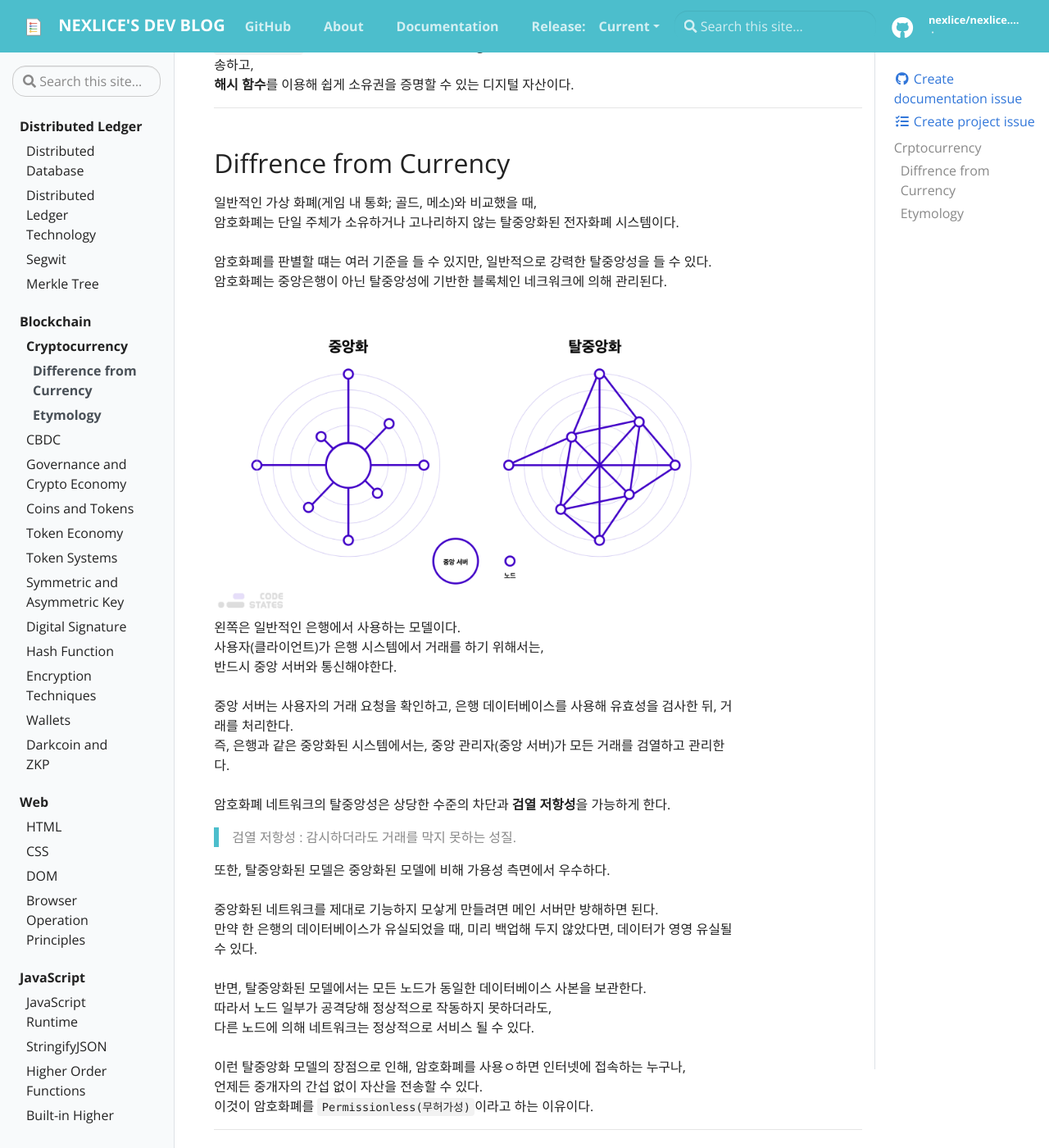
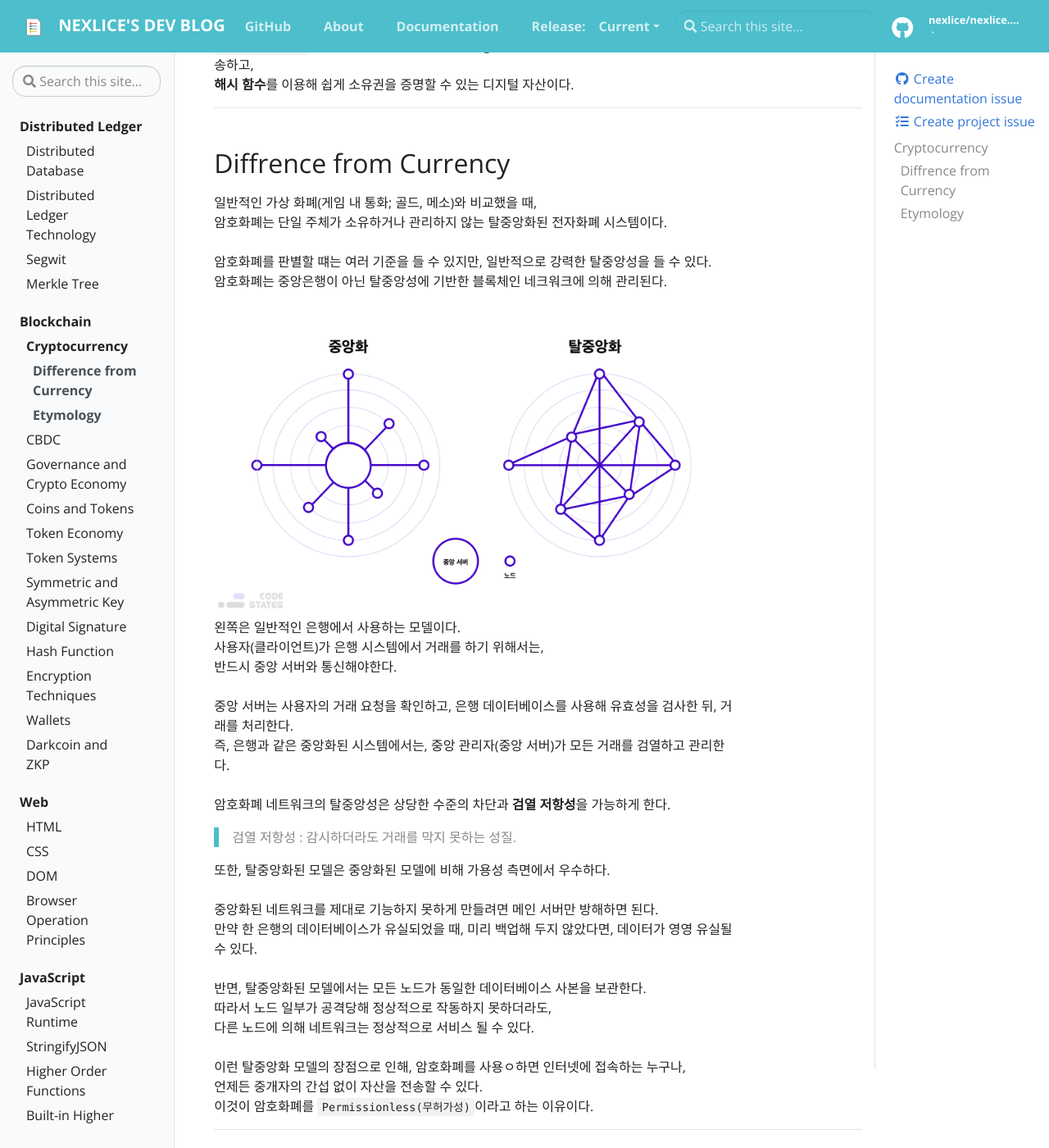
Before and after one commit to nexlice/nexlice.github.io, a Jekyll site: the page built from _docs/blockchain/cryptocurrency.md, in a window 1280 px wide and 1400 px high, scrolled down 246 px. Shown: the whole window at 82% size. Built offline with Jekyll 4.4.1, drawn with Linux system fonts in a browser that asks for light colours; some of the changed text lies outside the part shown.

Commit message:
fix: typo

```diff
--- a/_docs/blockchain/cryptocurrency.md
+++ b/_docs/blockchain/cryptocurrency.md
@@ -8,15 +8,15 @@
 
 > 본 글은 Codestates BEB 코스의 자료에서 내용을 가져와 작성하였음을 알립니다.
 
-# Crptocurrency
-`Crptocrrency`는 **분산 장부(Distributed Ledger)**에서 **비대칭키 암호화**를 통해 안전하게 전송하고,
+# Cryptocurrency
+`Cryptocrrency`는 **분산 장부(Distributed Ledger)**에서 **비대칭키 암호화**를 통해 안전하게 전송하고,
 **해시 함수**를 이용해 쉽게 소유권을 증명할 수 있는 디지털 자산이다.
 
 ---
 
 ## Diffrence from Currency
 일반적인 가상 화폐(게임 내 통화; 골드, 메소)와 비교했을 때,
-암호화폐는 단일 주체가 소유하거나 고나리하지 않는 탈중앙화된 전자화폐 시스템이다.
+암호화폐는 단일 주체가 소유하거나 관리하지 않는 탈중앙화된 전자화폐 시스템이다.
 <br>
 암호화폐를 판별할 떄는 여러 기준을 들 수 있지만, 일반적으로 강력한 탈중앙성을 들 수 있다.
 암호화폐는 중앙은행이 아닌 탈중앙성에 기반한 블록체인 네크워크에 의해 관리된다.
@@ -34,7 +34,7 @@
 
 또한, 탈중앙화된 모델은 중앙화된 모델에 비해 가용성 측면에서 우수하다.
 <br>
-중앙화된 네트워크를 제대로 기능하지 모샇게 만들려면 메인 서버만 방해하면 된다.
+중앙화된 네트워크를 제대로 기능하지 못하게 만들려면 메인 서버만 방해하면 된다.
 만약 한 은행의 데이터베이스가 유실되었을 때, 미리 백업해 두지 않았다면, 데이터가 영영 유실될 수 있다.
 <br>
 반면, 탈중앙화된 모델에서는 모든 노드가 동일한 데이터베이스 사본을 보관한다.
```
Also changed, not shown: _docs/blockchain/cbdc.md (+1 -1 lines), _docs/blockchain/defi.md (+19 -2 lines), _docs/blockchain/governance-and-crypto-economy.md (line endings or trailing spaces).
